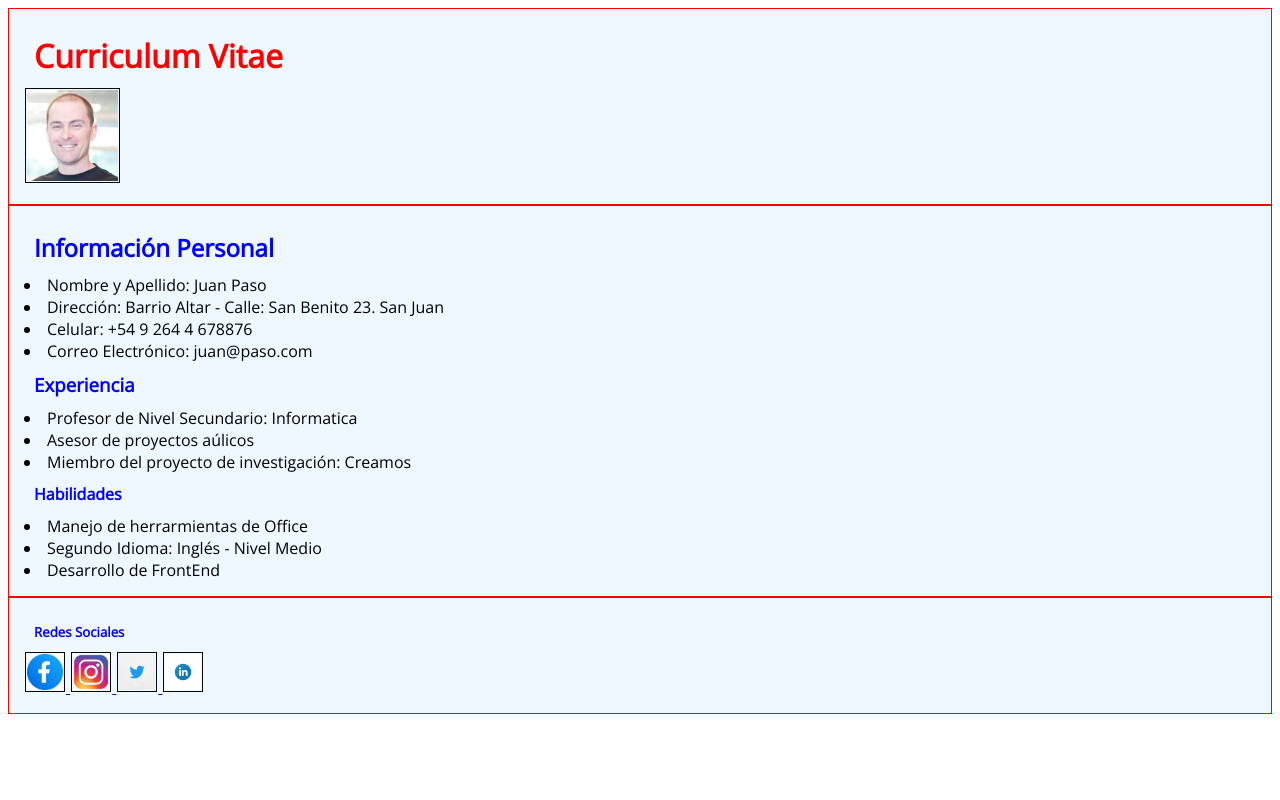
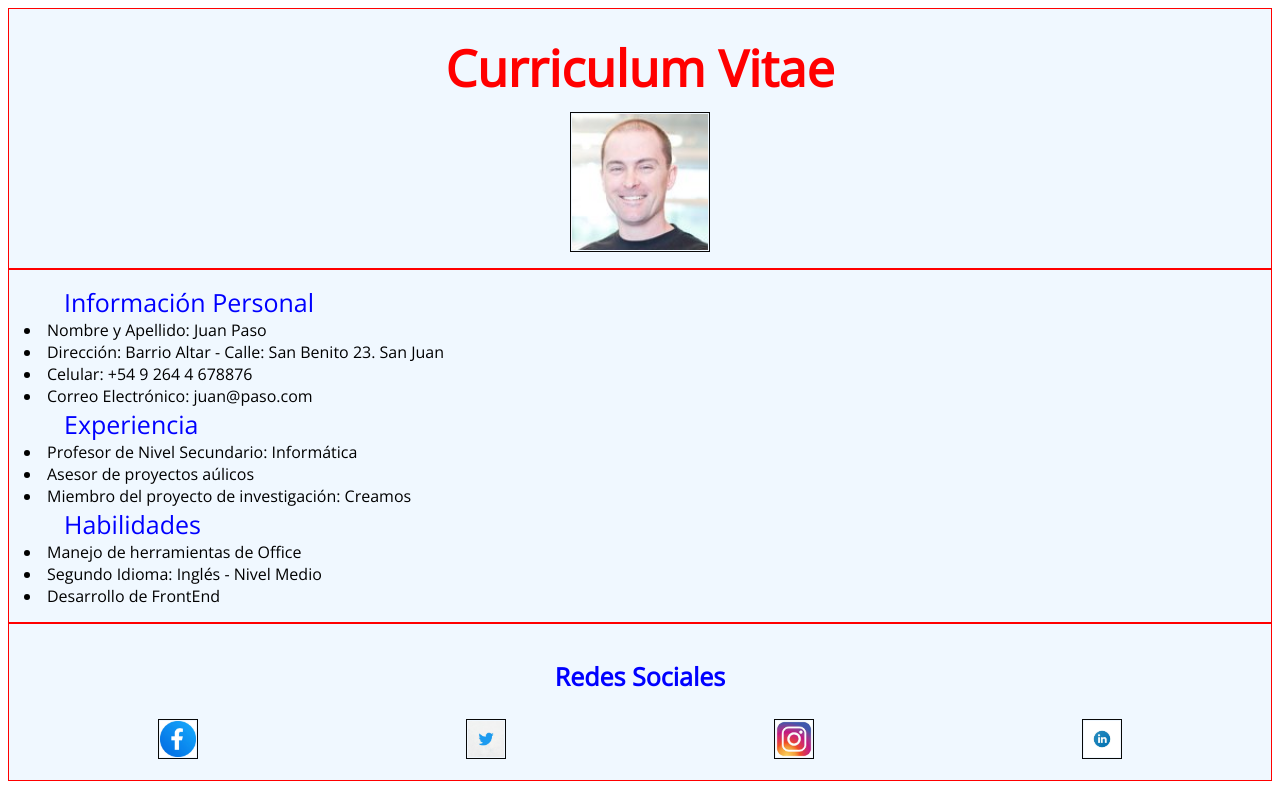
Before and after one commit to GustavoGamboaGitHub/CV, a plain HTML site: page index1.html in a window 1280 px wide. Drawn offline with nearby package versions, Linux system fonts and the light colour scheme.

Commit message:
Tercera Escritura en el Repositorio

```diff
--- a/CSS/estilo1.css
+++ b/CSS/estilo1.css
@@ -27,32 +27,53 @@
 padding: 15px;
 border: 1px solid red;
 background-color: aliceblue;
-    font-family: 'Open Sans', sans-serif;
 }
 
-  h1{
+h1 {
 color: red;
 font-style: bold;
 padding: 5px;
 margin: 5px;
 font-family: 'Open Sans', sans-serif;
-    size: 74px;
+font-size: 50px;
+text-align: center;
 }
 
-  h2, h3, h4, h5 {
+h2, h3 {
 color: blue;
-    font-style: bold;
-    padding: 5px;
-    margin: 5px;
+padding: 10px;
+margin: 10px;
 font-family: 'Open Sans', sans-serif;
-    size: 74px;
+font-size: 25px;
+text-align: center;
 }
 
+p1, p2, p3, p4 {
+color: blue;
+padding: 20px;
+margin: 20px;
+font-family: 'Open Sans', sans-serif;
+font-size: 25px;
+}
 
-
-
-img{
+img {
 border: 1px solid #080808;
 padding: 1px;
 margin: 1px;
 }
+
+.center {
+display: block;
+margin-left: auto;
+margin-right: auto;
+}
+
+.row {
+  display: flex;
+  border: 1px;
+}
+
+.column {
+  flex: 25%;
+  padding: 5px;
+}
--- a/index1.html
+++ b/index1.html
@@ -6,52 +6,61 @@
     <meta name="viewport" content="width=device-width, initial-scale=1.0">
     <title>CV - Juan Paso</title>
     <link rel="icon" type="image/x-icon" href="Fav Icon/favicon.ico">
-    <link rel="stylesheet" type="text/css" href="CSS/estilo1.css" />
+    <link rel="stylesheet" type="text/css" href="CSS/estilo1.css"/>
     <link rel="preconnect" href="https://fonts.googleapis.com">
     <link rel="preconnect" href="https://fonts.gstatic.com" crossorigin>
     <link href="https://fonts.googleapis.com/css2?family=Open+Sans:wght@300&display=swap" rel="stylesheet">
 </head>
 
 <body>
+
     <div class="header">
     <h1>Curriculum Vitae</h1>
     <img src="Imagenes/Foto Perfil.jpg" alt="Foto de Perfil"
-    height="95" width="95"/>
+    height="140" width="140" class="center">
     </div>
 
     <div class="main">
-    <h2>Información Personal</h2>
+    <p1>Información Personal</p1>
     <li>Nombre y Apellido: Juan Paso</li>
     <li>Dirección: Barrio Altar - Calle: San Benito 23. San Juan</li>
     <li>Celular: +54 9 264 4 678876</li>
     <li>Correo Electrónico: juan@paso.com</li>
 
-    <h3>Experiencia</h3>
-    <li>Profesor de Nivel Secundario: Informatica</li>
+    <p2>Experiencia</p2>
+    <li>Profesor de Nivel Secundario: Informática</li>
     <li>Asesor de proyectos aúlicos</li>
     <li>Miembro del proyecto de investigación: Creamos</li>
 
-    <h4>Habilidades</h4>
-    <li>Manejo de herrarmientas de Office</li>
+    <p3>Habilidades</p3>
+    <li>Manejo de herramientas de Office</li>
     <li>Segundo Idioma: Inglés - Nivel Medio</li>
     <li>Desarrollo de FrontEnd</li>
     </div>
 
     <div class="footer">
-    <h5>Redes Sociales</h5>
-    <span><a href="https://www.facebook.com" target="_blank">
-    <img src="Imagenes/Facebook.jpg" alt="Perfil de Facebook" width="40" height="40">
-    </a></span>
-    <span><a href="https://www.instagram.com" target="_blank">
-    <img src="Imagenes/Instagram.jpg" alt="Perfil de Facebook" width="40" height="40">
-    </a></span>
-    <span><a href="https://www.twitter.com" target="_blank">
-    <img src="Imagenes/Twitter.jpg" alt="Perfil de Facebook" width="40" height="40">
-    </a></span>
-    <span><a href="https://www.linkedin.com" target="_blank">
-    <img src="Imagenes/Linkedin.jpg" alt="Perfil de Linkedin" width="40" height="40">
-    </a></span>
+    <h2>Redes Sociales</h2>
+
+    <div class="row">
+
+    <div class="column">
+    <a href="https://www.facebook.com" target="_blank"><img src="Imagenes/Facebook.jpg" alt="Perfil de Facebook" width="40" height="40" class="center">
     </div>
+
+    <div class="column">
+    <a href="https://www.twitter.com" target="_blank"><img src="Imagenes/Twitter.jpg" alt="Perfil de Twitter" width="40" height="40" class="center">
+    </div>
+
+    <div class="column">
+    <a href="https://www.instagram.com" target="_blank"><img src="Imagenes/Instagram.jpg" alt="Perfil de Instagram" width="40" height="40" class="center">
+    </div>
+
+    <div class="column">
+    <a href="https://www.linkedin.com" target="_blank"><img src="Imagenes/Linkedin.jpg" alt="Perfil de Linkedin" width="40" height="40" class="center">
+    </div>
+
+    </div>
+
 </body>
 
 </html>
```
Also changed, not shown: imagenes.html (deleted, +0 -13 lines). Lines whose indentation alone changed are shown as unchanged.
